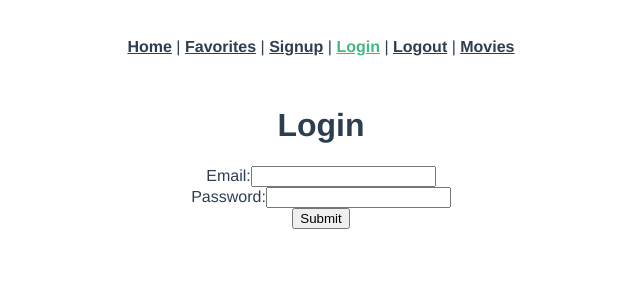
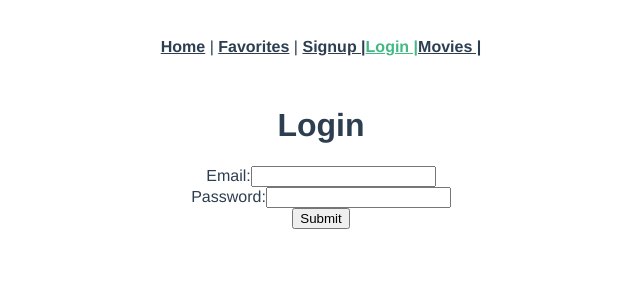
Before and after one commit to sophiefishman/premonition-vue-app, a Vue app: page /login in a window 1280 px wide. Shown: the top 300 px of the page, without its empty margins (319-959 px from the left). Built offline with nearby package versions, Linux system fonts and the light colour scheme.

Commit message:
fixes router links for login, adds search bar to index, and starts show page

```diff
--- a/package.json
+++ b/package.json
@@ -11,7 +11,8 @@
     "axios": "^0.21.1",
     "core-js": "^3.6.5",
     "vue": "^2.6.11",
-    "vue-router": "^3.2.0"
+    "vue-router": "^3.2.0",
+    "vue2-filters": "^0.13.0"
   },
   "devDependencies": {
     "@vue/cli-plugin-babel": "~4.5.0",
--- a/src/App.vue
+++ b/src/App.vue
@@ -5,13 +5,10 @@
       |
       <router-link to="/favorites">Favorites</router-link>
       |
-      <router-link to="/signup">Signup</router-link>
-      |
-      <router-link to="/login">Login</router-link>
-      |
-      <router-link to="/logout">Logout</router-link>
-      |
-      <router-link to="/movies">Movies</router-link>
+      <router-link v-if="!isLoggedIn()" to="/signup">Signup |</router-link>
+      <router-link v-if="!isLoggedIn()" to="/login">Login |</router-link>
+      <router-link v-if="isLoggedIn()" to="/logout">Logout |</router-link>
+      <router-link to="/movies">Movies |</router-link>
     </div>
     <router-view />
   </div>
@@ -39,3 +36,15 @@
   color: #42b983;
 }
 </style>
+<script>
+export default {
+  methods: {
+    isLoggedIn: function () {
+      return localStorage.getItem("jwt");
+    },
+    getUserId: function () {
+      return localStorage.user_id;
+    },
+  },
+};
+</script>
--- a/src/router/index.js
+++ b/src/router/index.js
@@ -5,6 +5,7 @@ import Signup from "../views/Users/Signup.vue";
 import Login from "../views/Users/Login.vue";
 import Logout from "../views/Users/Logout.vue";
 import Movies from "../views/Movies/Movies.vue";
+import MoviesShow from "../views/Movies/MoviesShow.vue";
 
 Vue.use(VueRouter);
 
@@ -35,6 +36,11 @@ const routes = [
     component: Movies,
   },
   {
+    path: "/movies/",
+    name: "MoviesShow",
+    component: MoviesShow,
+  },
+  {
     path: "/about",
     name: "About",
     // route level code-splitting
--- a/src/views/Movies/Movies.vue
+++ b/src/views/Movies/Movies.vue
@@ -1,6 +1,13 @@
 <template>
   <div class="movies">
-    <h1>All Movies</h1>
+    <h1>Movies</h1>
+    <div>
+      <form v-on:submit.prevent="searchMovies()">
+        <input type="text" v-model="search" placeholder="search movies" />
+        <input type="submit" value="Search" />
+      </form>
+    </div>
+    <br />
     <div v-for="movie in movies" v-bind:key="movie.id">
       <span class="image">
         <img v-bind:src="movie.poster_path" v-bind:alt="movie.name" />
@@ -22,14 +29,15 @@ export default {
     return {
       movies: [],
       query_string: "",
+      search: "",
     };
   },
   created: function () {
-    this.indexMovies();
+    this.searchMovies();
   },
   methods: {
-    indexMovies: function () {
-      axios.get("/movies?query=the conjuring").then((response) => {
+    searchMovies: function () {
+      axios.get(`/movies?query=${this.search}`).then((response) => {
         console.log("movies index", response);
         this.movies = response.data;
       });
--- /dev/null
+++ b/src/views/Movies/MoviesShow.vue
@@ -0,0 +1,27 @@
+<template>
+  <div class="movies-show">
+    <h2>{{ movie.original_title }}</h2>
+    <img v-bind:src="movie.poster_path" v-bind:alt="movie.name" />
+    <p>Release Date {{ movie.release_date }}</p>
+    <p>Overview {{ movie.overview }}</p>
+    <router-link to="/movies">Back to all movies</router-link>
+  </div>
+</template>
+
+<script>
+import axios from "axios";
+export default {
+  data: function () {
+    return {
+      movie: {},
+    };
+  },
+  created: function () {
+    axios.get("/movies/" + this.$route.params.id).then((response) => {
+      console.log("movies show", response);
+      this.movie = response.data;
+    });
+  },
+  methods: {},
+};
+</script>
--- a/src/views/Users/Login.vue
+++ b/src/views/Users/Login.vue
@@ -41,7 +41,7 @@ export default {
           localStorage.setItem("jwt", response.data.jwt);
           localStorage.setItem("user_id", response.data.user_id);
           this.$parent.flashMessage = "Successfully logged in!";
-          this.$router.push("/recipes");
+          this.$router.push("/movies");
         })
         .catch((error) => {
           console.log(error.response);
```
Also changed, not shown: 1 other file (tests, documents, lock files or other folders).
